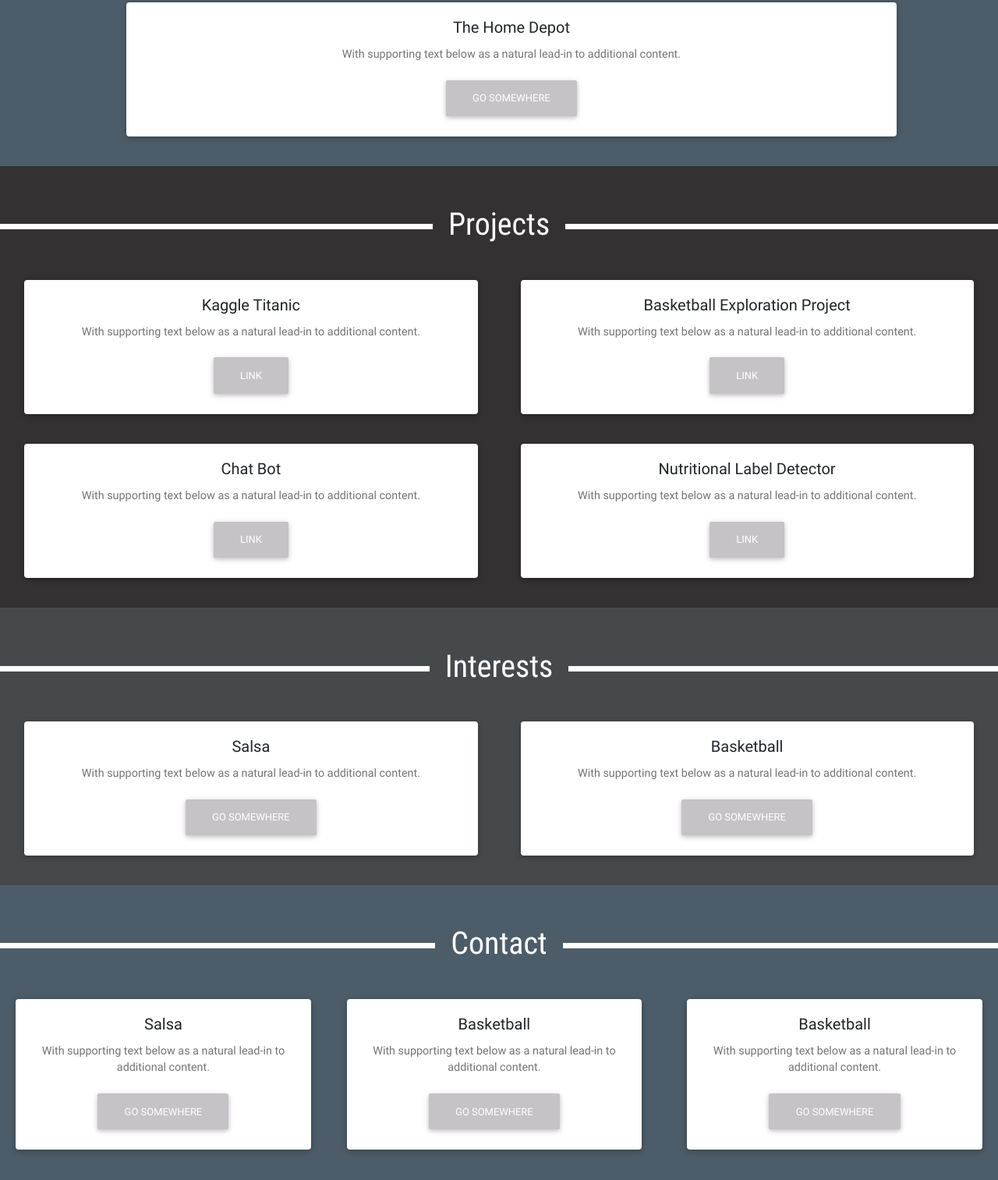
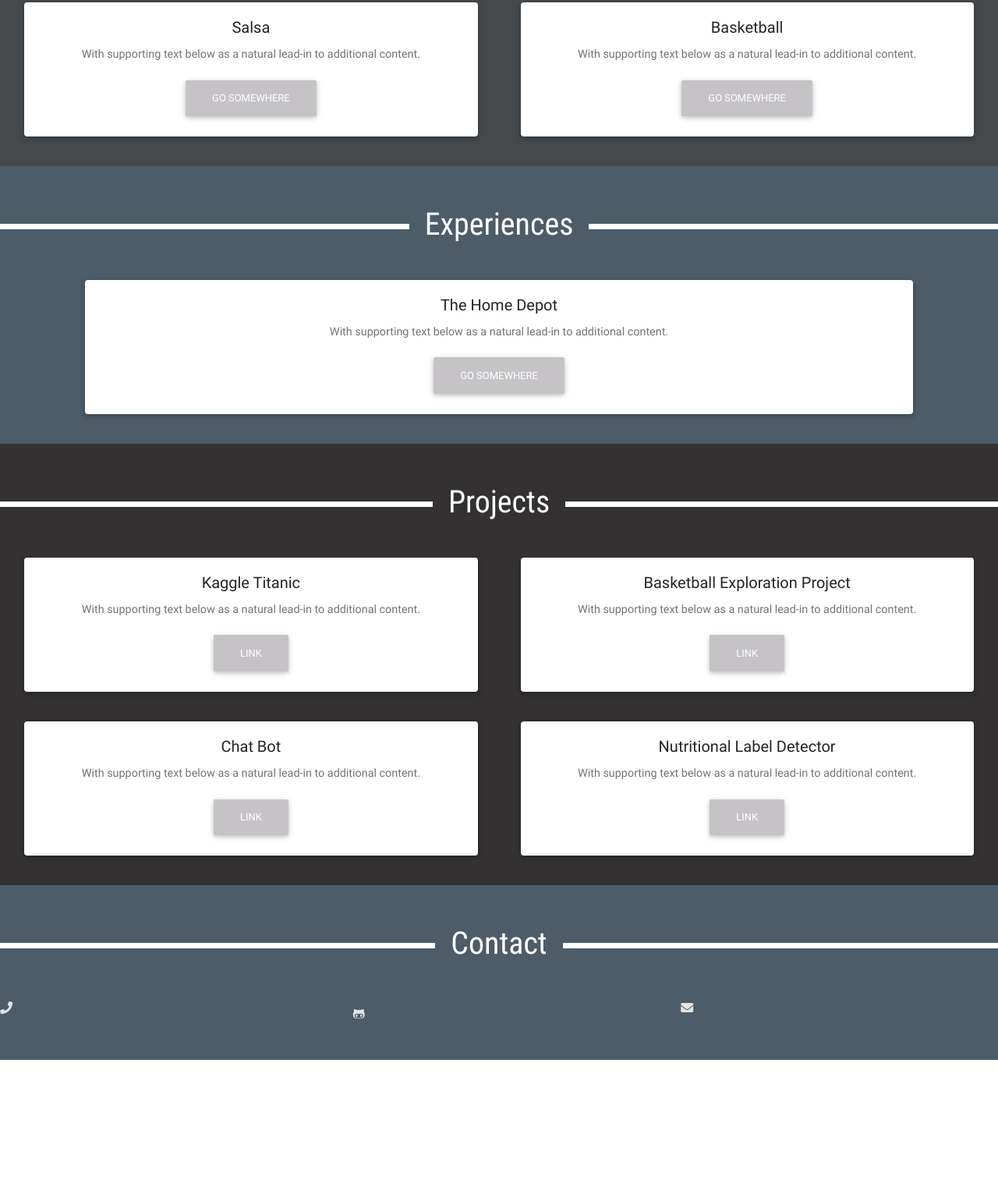
Before and after one commit to jon88cho/jon88cho.github.io, a plain HTML site: page index.html in a window 1280 px wide. Shown: the part 649-2162 px from the top of the page at 78% size. After the commit the page ends 2008 px from the top, so only its background shows below. Drawn offline with nearby package versions, Linux system fonts and the light colour scheme.

Commit message:
mobile changes

```diff
--- a/css/styles.css
+++ b/css/styles.css
@@ -5,6 +5,19 @@ src: url("../fonts/OpenSans-Regular.ttf");
 @font-face {
 font-family:'Roboto_Condensed';
 src: url("../fonts/RobotoCondensed-Regular.ttf");
+}
+@media
+only screen and (-webkit-min-device-pixel-ratio: 1.5),
+only screen and (-o-min-device-pixel-ratio: 3/2),
+only screen and (min--moz-device-pixel-ratio: 1.5),
+only screen and (min-device-pixel-ratio: 1.5){
+
+  html,
+  body{
+    width:100%;
+    overflow-x:hidden;
+  }
+
 }
 .projects{
     /*background-image: url("../img/background.jpg");*/
@@ -35,7 +48,7 @@ src: url("../fonts/RobotoCondensed-Regular.ttf");
 .experience{
     background: #4C5C68 !important;
 }
-.interests{
+.about{
     background: #46494C !important;
 }
 .contact{
--- a/index.html
+++ b/index.html
@@ -21,13 +21,6 @@
         <p class="bodytext">I am 3A Management Engineering student at the University of Waterloo.</p>
         <p class="bodytext">I have a passion for societal impacts techonlogies can make!</p>
     </div>
-    <!--<div>-->
-    <!--<i class="icon fas fa-phone"></i>-->
-    <!--<p class="dropdown-item" href="javascript:void(0)">+1 (647)-867-8979</p>-->
-    <!--<a class="nav-link" href="https://github.com/jon88cho"><i class="icon fab fa-github-alt"></i></a>-->
-    <!--<i class="icon fas fa-envelope"></i>-->
-
-    <!--</div>-->
 </div>
 </div>
 
@@ -44,26 +37,51 @@
     </button>
     <div class="collapse navbar-collapse" id="navbarToggler">
         <ul class="navbar-nav mr-auto">
+          <li class="nav-item mx-5">
+              <a class="nav-link" href="#about"><span class="navBarText">About</span></a>
+          </li>
             <li class="nav-item mx-5">
                 <a class="nav-link" href="#experience"><span class="navBarText">Experiences</span></a>
             </li>
             <li class="nav-item dropdown mx-5">
                 <a class="nav-link" href="#projects"><span class="navBarText">Projects</span></a>
             </li>
-            <li class="nav-item mx-5">
-                <a class="nav-link" href="#interests"><span class="navBarText">Interests</span></a>
-            </li>
         </ul>
     </div>
 </nav>
 <div class="overall">
+  <div class="about" id="about" class="section">
+      <div class="sectionTitle wow fadeInDown">
+          <h1 class="sectionTitleText">About</h1>
+      </div>
+      <div class="row">
+          <div class="col-6">
+              <div class="card card-left wow slideInLeft text-center">
+                  <div class="card-body">
+                      <h5 class="card-title">Salsa</h5>
+                      <p class="card-text">With supporting text below as a natural lead-in to additional content.</p>
+                      <a href="#" class="btn">Go somewhere</a>
+                  </div>
+              </div>
+          </div>
+          <div class="col-6">
+              <div class="card card-right wow slideInRight text-center">
+                  <div class="card-body">
+                      <h5 class="card-title">Basketball</h5>
+                      <p class="card-text">With supporting text below as a natural lead-in to additional content.</p>
+                      <a href="#" class="btn">Go somewhere</a>
+                  </div>
+              </div>
+          </div>
+      </div>
+  </div>
     <div class="experience" id="experience" class="section">
         <div class="sectionTitle wow fadeInDown">
             <h1 class="sectionTitleText">Experiences</h1>
         </div>
-        <div class="row d-flex justify-content-center">
+        <div class="row justify-content-center">
             <div class="col-10">
-                <div class="card card-left wow slideInLeft text-center">
+                <div class="card wow slideInLeft text-center">
                     <div class="card-body">
                         <h5 class="card-title">The Home Depot</h5>
                         <p class="card-text">With supporting text below as a natural lead-in to additional content.</p>
@@ -127,62 +145,19 @@
             </div>
         </div>
     </div>
-    <div class="interests" id="interests" class="section">
-        <div class="sectionTitle wow fadeInDown">
-            <h1 class="sectionTitleText">Interests</h1>
-        </div>
-        <div class="row">
-            <div class="col-6">
-                <div class="card card-left wow slideInLeft text-center">
-                    <div class="card-body">
-                        <h5 class="card-title">Salsa</h5>
-                        <p class="card-text">With supporting text below as a natural lead-in to additional content.</p>
-                        <a href="#" class="btn">Go somewhere</a>
-                    </div>
-                </div>
-            </div>
-            <div class="col-6">
-                <div class="card card-right wow slideInRight text-center">
-                    <div class="card-body">
-                        <h5 class="card-title">Basketball</h5>
-                        <p class="card-text">With supporting text below as a natural lead-in to additional content.</p>
-                        <a href="#" class="btn">Go somewhere</a>
-                    </div>
-                </div>
-            </div>
-        </div>
-    </div>
     <div class="contact" id="contact" class="section">
         <div class="sectionTitle wow fadeInDown">
             <h1 class="sectionTitleText">Contact</h1>
         </div>
         <div class="row">
             <div class="col-4">
-                <div class="card card-left wow slideInLeft text-center">
-                    <div class="card-body">
-                        <h5 class="card-title">Salsa</h5>
-                        <p class="card-text">With supporting text below as a natural lead-in to additional content.</p>
-                        <a href="#" class="btn">Go somewhere</a>
-                    </div>
-                </div>
+              <i class="icon fas fa-phone"></i>
             </div>
             <div class="col-4">
-                <div class="card card-right wow slideInUp text-center">
-                    <div class="card-body">
-                        <h5 class="card-title">Basketball</h5>
-                        <p class="card-text">With supporting text below as a natural lead-in to additional content.</p>
-                        <a href="#" class="btn">Go somewhere</a>
-                    </div>
-                </div>
+              <a class="nav-link" href="https://github.com/jon88cho"><i class="icon fab fa-github-alt"></i></a>
             </div>
             <div class="col-4">
-                <div class="card card-right wow slideInRight text-center">
-                    <div class="card-body">
-                        <h5 class="card-title">Basketball</h5>
-                        <p class="card-text">With supporting text below as a natural lead-in to additional content.</p>
-                        <a href="#" class="btn">Go somewhere</a>
-                    </div>
-                </div>
+              <i class="icon fas fa-envelope"></i>
             </div>
         </div>
     </div>
```
